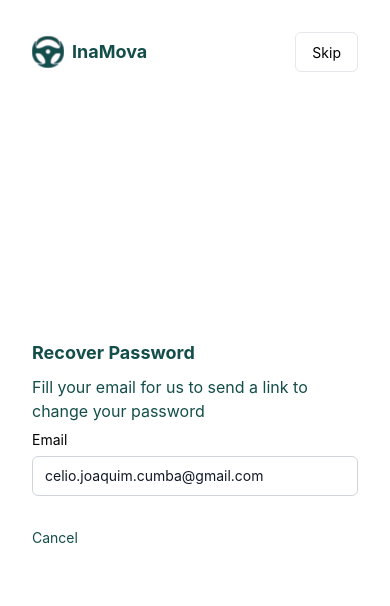
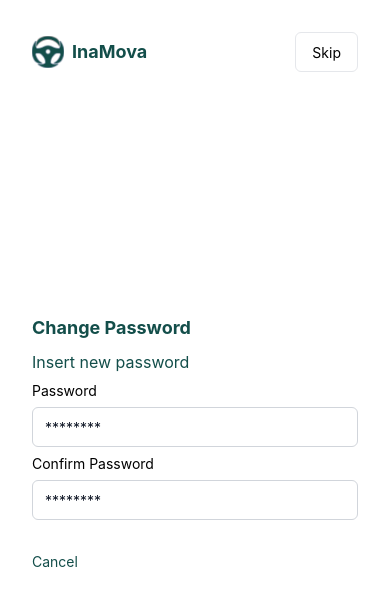
Before and after one commit to CelioJoaquimCumba/InaMova, a React Native app: screen / in a window 390 px wide. Shown: the top 606 px of the page. Built offline with nearby package versions, Linux system fonts and the light colour scheme.

Commit message:
feat: added change password page

```diff
--- a/App.tsx
+++ b/App.tsx
@@ -11,6 +11,7 @@ import { Test } from './src/pages/main/Test';
 import { Learn } from './src/pages/main/Learn';
 import { Profile } from './src/pages/main/Profile';
 import { Recover } from './src/pages/recover';
+import { ChangePassoword } from './src/pages/change-password';
 
 
 NativeWindStyleSheet.setOutput({
@@ -27,7 +28,7 @@ export default function App() {
       <SafeAreaView>
         <View className=" w-screen h-screen min-h-full flex pt-4">
           {/* <Main/> */}
-          <Recover/>
+          <ChangePassoword/>
         </View>
       </SafeAreaView>
     </NavigationContainer>
--- /dev/null
+++ b/src/pages/change-password/index.tsx
@@ -0,0 +1,52 @@
+import React from "react";
+
+import { View, Image, Text } from "react-native";
+import { icons } from "../../../constants";
+import { Button, Input } from "../../components/atoms";
+
+export const ChangePassoword = () => {
+	return (
+		<View className="flex p-8 w-full h-full justify-center items-center">
+			<View className="flex w-full flex-row items-center justify-between">
+				<View className="flex flex-row items-center space-x-2">
+					<Image source={icons.secondaryIMlogo} className="w-8 h-8" />
+					<Text className="text-lg leading-7 font-bold text-teal-900">
+						InaMova
+					</Text>
+				</View>
+
+				<Button variant={"outline"}>
+					<Text className="text-black">Skip</Text>
+				</Button>
+			</View>
+			<View className="flex flex-col w-full flex-grow justify-center items-center space-y-2">
+				<Text className="text-teal-900 text-lg leading-7 font-bold w-full">
+					Change Password
+				</Text>
+				<Text className="text-teal-900 text-base leading-6 font-normal w-full">
+					Insert new password
+				</Text>
+				<Input
+					type="password"
+					label="Password"
+					placeholder="********"
+					isInvalid={false}
+					hint="Please enter a valid password"
+				/>
+				<Input
+					type="password"
+					label="Confirm Password"
+					placeholder="********"
+					isInvalid={false}
+					hint="Please enter a valid password"
+				/>
+				<Button className="w-full">
+					<Text className="text-white">Change password</Text>
+				</Button>
+				<Button className="w-full bg-white">
+					<Text className="text-teal-900">Cancel</Text>
+				</Button>
+			</View>
+		</View>
+	);
+};
```
